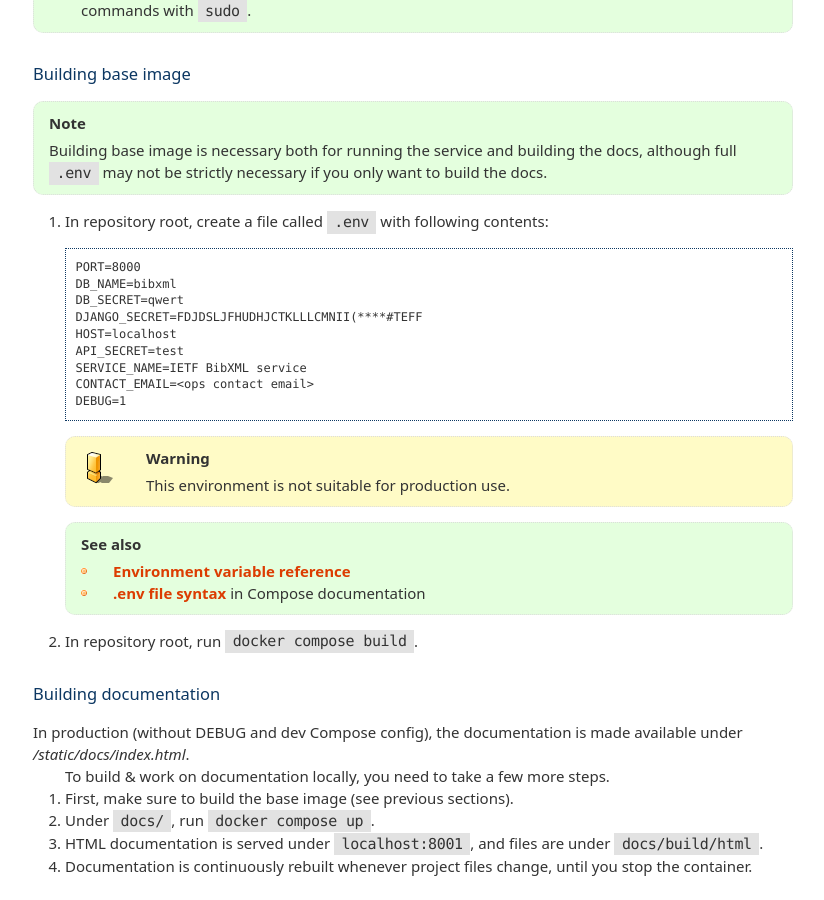
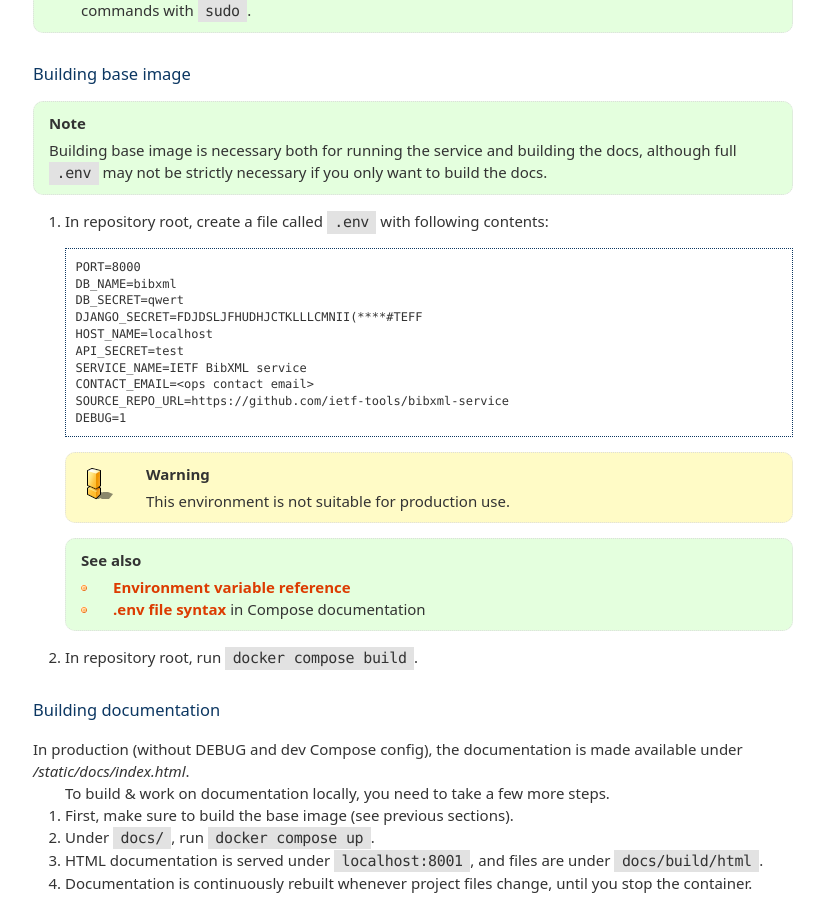
Before and after one commit to ietf-tools/bibxml-service, a Sphinx documentation site: the page built from docs/howto/develop-locally.rst, in a window 1280 px wide and 900 px high, scrolled down 1074 px. Shown: the whole window, without its empty margins (227-1051 px from the left). Built offline with Sphinx 7.4.7, drawn with Linux system fonts in a browser that asks for light colours; pages that are not in the unit, such as notebooks, are missing from menus.

Commit message:
chore: Handle missing environment variables for local dev (#433)
* docs: Rename HOST environment variable to HOST_NAME

* chore: Make SOURCE_REPO_URL optional

* Revert "chore: Make SOURCE_REPO_URL optional"

This reverts commit 6727e1ab324be52ede0cbae27b306c381ab56165.

* docs: Add SOURCE_REPO_URL to .env

```diff
--- a/docs/howto/develop-locally.rst
+++ b/docs/howto/develop-locally.rst
@@ -58,10 +58,11 @@ Building base image
       DB_NAME=bibxml
       DB_SECRET=qwert
       DJANGO_SECRET=FDJDSLJFHUDHJCTKLLLCMNII(****#TEFF
-      HOST=localhost
+      HOST_NAME=localhost
       API_SECRET=test
       SERVICE_NAME=IETF BibXML service
       CONTACT_EMAIL=<ops contact email>
+      SOURCE_REPO_URL=https://github.com/ietf-tools/bibxml-service
       DEBUG=1
 
    .. warning:: This environment is not suitable for production use.
```
